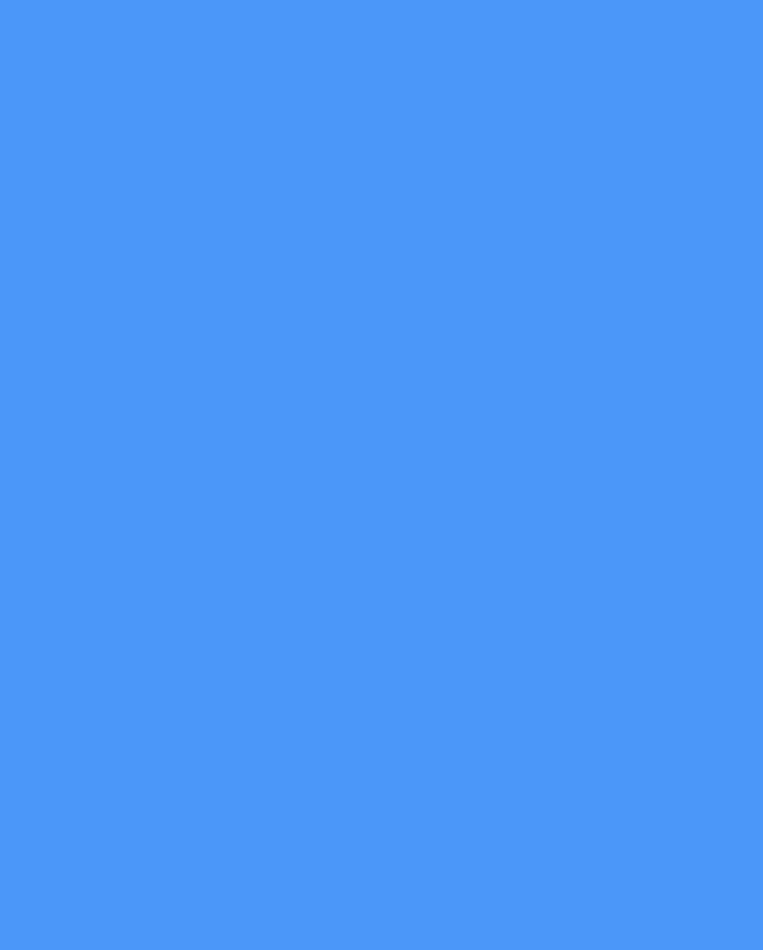
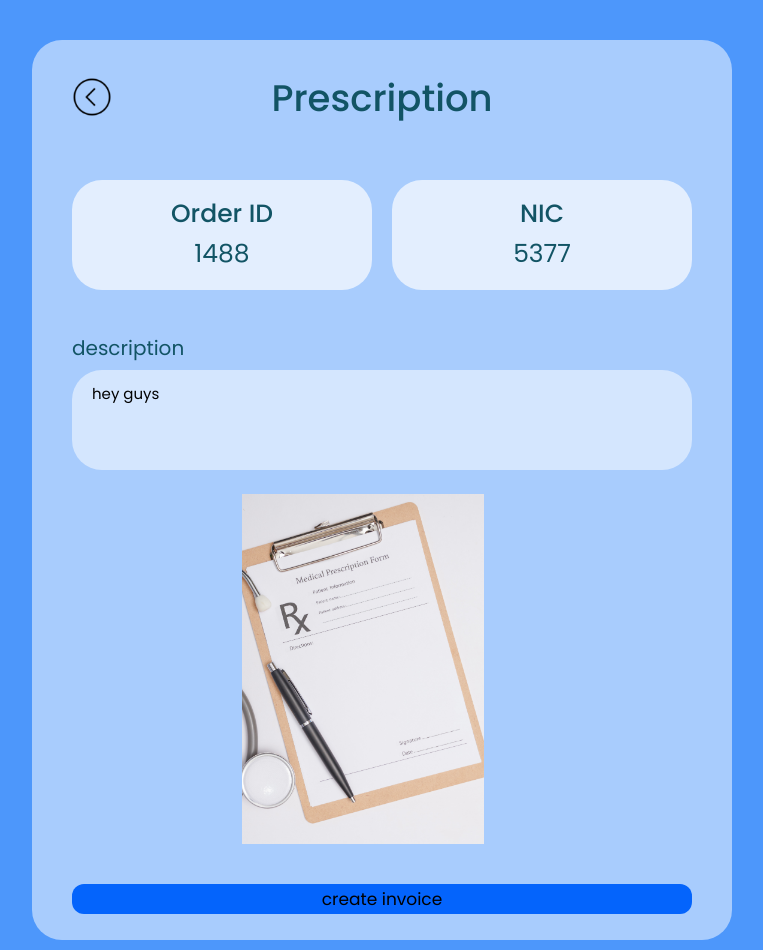
Before and after one commit to Nilaksha00/meditech, a React (Create React App) app: page /view-order in a window 1280 px wide. Shown: the whole page, without its empty margins (258-1021 px from the left). Before the commit the page ends 800 px from the top, so only its background shows below. Built offline with nearby package versions, Linux system fonts and the light colour scheme.

Commit message:
create invoice is partially done. working on navigations

```diff
--- a/src/App.css
+++ b/src/App.css
@@ -341,6 +341,7 @@ thead > tr {
 ::-webkit-scrollbar-thumb {
   background: #125465;
   border-radius: 10px;
+  outline: none;
 }
 
 ::-webkit-scrollbar-thumb:hover {
@@ -480,6 +481,20 @@ thead > tr {
   color: #125465;
 }
 
+.invoice-details-id{
+  position: absolute;
+  left: 30px;
+  right: 30px;
+  top: 55px;
+  font-family: "Poppins", sans-serif;
+  font-style: normal;
+  font-weight: 400;
+  font-size: 25px;
+  line-height: 37px;
+  text-align: center;
+  color: #125465;
+}
+
 .invoice-medicine-form-title {
   position: absolute;
   left: 40px;
@@ -495,7 +510,20 @@ thead > tr {
 
 .invoice-quantity-form-title {
   position: absolute;
-  left: 460px;
+  left: 395px;
+  top: 290px;
+  font-family: "Poppins", sans-serif;
+  font-style: normal;
+  font-weight: 400;
+  font-size: 20px;
+  line-height: 36px;
+  text-align: center;
+  color: #125465;
+}
+
+.invoice-price-form-title {
+  position: absolute;
+  left: 510px;
   top: 290px;
   font-family: "Poppins", sans-serif;
   font-style: normal;
@@ -507,9 +535,9 @@ thead > tr {
 }
 
 .invoice-medicine-form {
-  padding-left: 35px;
+  padding-left: 15px;
   position: absolute;
-  width: 370px;
+  width: 340px;
   height: 35px;
   left: 40px;
   top: 328px;
@@ -523,11 +551,27 @@ thead > tr {
 }
 
 .invoice-quantity-form {
-  padding-left: 35px;
+  padding-left: 15px;
   position: absolute;
-  width: 120px;
+  width: 100px;
   height: 35px;
-  left: 460px;
+  left: 395px;
+  top: 328px;
+  outline: none;
+  border: none;
+  border-radius: 15px;
+  font-family: "Poppins", sans-serif;
+  font-style: normal;
+  font-weight: normal;
+  font-size: 15px;
+}
+
+.invoice-price-form {
+  padding-left: 15px;
+  position: absolute;
+  width: 100px;
+  height: 35px;
+  left: 510px;
   top: 328px;
   outline: none;
   border: none;
@@ -573,13 +617,17 @@ thead > tr {
 }
 
 .invoice-medicine-list-name {
-  width: 350px;
+  width: 360px;
 }
 
 .invoice-medicine-list-qty {
-  width: 150px;
+  width: 80px;
 }
 
+.invoice-medicine-list-price {
+  width: 80px;
+
+}
 .cancel-icon {
   padding-top: 5px;
   width: 20px;
@@ -601,3 +649,62 @@ thead > tr {
   border: none;
   cursor: pointer;
 }
+
+.order-view-desc{
+  width: 620px;
+  height: 100px;
+  margin-left:40px;
+  margin-top:330px;
+  padding: 12px 20px;
+  display: inline-block;
+  background: rgba(255, 255, 255, 0.51);
+  border-radius: 30px;
+  border:0px;
+  box-sizing: border-box;
+  font-family: "Poppins", sans-serif;
+  font-style: normal;
+  font-weight: normal;
+  font-size: 15px;
+  resize: none;
+}
+
+.prescription-image{
+  height: 350px;
+  margin: auto;
+  width: fit-content;
+}
+
+.prescription-image-container{
+  height: 350px;
+  width: fit-content;
+  margin: 20px 210px ;
+}
+
+
+.pre-main-container {
+  position: absolute;
+  margin: auto;
+  width: 700px;
+  height: 900px;
+  right: 80px;
+  left: 80px;
+  top: 40px;
+  background: rgba(255, 255, 255, 0.51);
+  border-radius: 30px;
+}
+
+.pre-submit-button{
+  width: 620px;
+  background-color: #0464fc;
+  font-family: "Poppins", sans-serif;
+  font-weight: normal;
+  font-size: 17px;
+  padding-left: 10px;
+  padding-right: 10px;
+  margin-left: 40px;
+  margin-top: 20px;
+  height: 30px;
+  border-radius: 12px;
+  border: none;
+  cursor: pointer;
+}
--- a/src/App.js
+++ b/src/App.js
@@ -6,7 +6,7 @@ import stock from "./Components/Stock";
 import invoice from "./Components/Invoice";
 import history from "./Components/History";
 import Create_Invoice from "./Components/Create_Invoice";
-import Create_Invoice_Med_Form from "./Components/Create_Invoice_Med_Form";
+import vieworder from './Components/View_Order';
 import { BrowserRouter as Router, Switch, Route } from "react-router-dom";
 
 
@@ -24,7 +24,7 @@ function App() {
 					<Route path='/leaves' component={MainContainer} />
 					<Route path='/salary' component={MainContainer} />
 					<Route path='/create-invoice' component={Create_Invoice} />
-					<Route path='/create-invoice-form' component={Create_Invoice_Med_Form} />
+					<Route path='/view-order' component={vieworder} />
 				</Switch>
 			</div>
 		</Router>
--- a/src/Components/Create_Invoice.js
+++ b/src/Components/Create_Invoice.js
@@ -1,8 +1,112 @@
 import React, {Component} from "react";
 import back from "../Images/back.png"
 import InvoiceMedList from "./Create_Invoice_Med_List"
+import add from "../Images/add_icon.png"
+import axios from './axios';
 
 class Create_Invoice extends Component{
+    constructor(props){
+        super(props);
+
+        this.handleChangeName = this.handleChangeName.bind(this);
+        this.handleChangeQty = this.handleChangeQty.bind(this);
+        this.handleChangePrice = this.handleChangePrice.bind(this);
+        this.handleAdd = this.handleAdd.bind(this);
+        this.deleteItem = this.deleteItem.bind(this);
+
+        this.state ={
+            items:[],
+            currentItem:{
+                name: "",
+                qty:null,
+                price:null,
+                total:0
+            }
+        }
+    }
+
+    //handles changes in text fields
+    handleChangeName = e => {
+         this.setState({
+            name:e.target.value
+        });
+    };
+
+    handleChangeQty = e => {
+        this.setState({
+            qty:e.target.value
+        });
+    };
+
+    handleChangePrice = e => {
+        this.setState({
+            price:e.target.value
+        });
+
+        this.setState({currentItem:{
+            name:this.state.name,
+            qty:this.state.qty,
+            price:e.target.value,
+            total:this.state.qty *  e.target.value
+        }});
+    };
+
+    //handles when pressing add button
+    handleAdd = e => {
+        e.preventDefault();
+
+        const newItem = this.state.currentItem;
+        if(newItem.name!==""){
+            const newItems=[...this.state.items, newItem];
+            this.setState({
+                items:newItems,
+            });
+        };
+
+        const id = Math.floor(Math.random() * 1000);
+
+        const medItem = {
+            id: Math.floor(Math.random() * 10000),
+            invoiceID: id,
+            med_name:this.state.name,
+            quantity:this.state.qty,
+            total:this.state.qty * this.state.price
+        }
+
+        axios.post('/invoice/med', medItem)
+        .then(res => console.log(res.data))
+
+        this.setState({
+                name:"",
+                qty:"",
+                price:""
+            })
+    }
+
+    //handles deleting items
+    deleteItem(name){
+      const filteredItems = this.state.items.filter(item => item.name !== name);
+
+        this.setState({
+           items:filteredItems
+        })
+    };
+
+    submitInvoice = e => {
+        e.preventDefault();
+
+        const invoice = {
+            id: Math.floor(Math.random() * 10000),
+            NIC:2009032,
+            invoiceID: 77,
+            order_id:23,
+            amount:78,
+        }
+
+        axios.post('/invoice', invoice)
+        .then(res => console.log(res.data))
+    }
+
     render(){
         return (
         <div style={{height: "950px"}}>
@@ -11,21 +115,50 @@ class Create_Invoice extends Component{
                 <p className="create-invoice-title">Create Invoice</p>
                 <div className="invoice-details-container1">
                     <p className="invoice-details-title">Order ID</p>
+                    <p className="invoice-details-id">{Math.floor(Math.random() * 10000)}</p>
                 </div>
                 <div className="invoice-details-container2">
                     <p className="invoice-details-title">Amount</p>
+                    <p className="invoice-details-id">{Math.floor(Math.random() * 10000)}</p>
                 </div>
 
-                <p className="invoice-medicine-form-title">Medicine</p>
-                <p className="invoice-quantity-form-title">Quantity</p>
+                <p className="invoice-medicine-form-title">medicine</p>
+                <p className="invoice-quantity-form-title">quantity</p>
+                <p className="invoice-price-form-title">price</p>
 
-                <InvoiceMedList/>
+                <form >
+                    <input
+                        type="text"
+                        className="invoice-medicine-form"
+                        value={this.state.name}
+                        name="medName"
+                        onChange={this.handleChangeName}
+                    />
+                    <input
+                        type="number"
+                        className="invoice-quantity-form"
+                        value={this.state.qty}
+                        name="medQty"
+                        onChange={this.handleChangeQty}
+                    />
+                    <input
+                        type="number"
+                        className="invoice-price-form"
+                        value={this.state.price}
+                        name="medPrice"
+                        onChange={this.handleChangePrice}
+                    />
 
-                <button type="submit" className="invoice-submit-button">submit</button>
+                    <input type="image" src={add} className="add-icon" alt="meditech-add-icon" onClick={this.handleAdd}/>
+                </form>
+
+                <InvoiceMedList
+                    items = {this.state.items}
+                    deleteItem = {this.deleteItem}
+                />
+                <button type="submit" className="invoice-submit-button" onClick={this.submitInvoice}>submit</button>
             </div>
-
         </div>
-
     )}
 }
 
--- a/src/Components/Create_Invoice_Med_List.js
+++ b/src/Components/Create_Invoice_Med_List.js
@@ -1,38 +1,27 @@
-import React, {useState} from 'react'
-import MedForm from './Create_Invoice_Med_Form'
+import React from 'react'
 import cancel from "../Images/cancel-icon.png"
 
-function Create_Invoice_Med_List() {
-    const {meds, setMed}= useState([]);
+function Create_Invoice_Med_List(props) {
 
-    const removeMed = name => {
-        const removedArr = [...meds].filter(med => med.name !== name);
-
-        setMed(removedArr);
-      };
-
-    function addMed(med) {
-
-        if(!med.medName || /^\s*$/.test(med.medName)){
-             return
-        }
-        setMed([med,...meds]);
-        console.log(meds);
-    }
+   const items = props.items;
+   const listItems = items.map(items =>{
+        return(
+            <tr  key={items.name} className="invoice-medicine-list">
+                <td className="invoice-medicine-list-name"><p >{items.name}</p></td>
+                <td className="invoice-medicine-list-qty"><p>{items.qty}</p></td>
+                <td className="invoice-medicine-list-price"><p>{items.price}</p></td>
+                <td>
+                <input type="image" src={cancel} className="cancel-icon" alt="meditech-cancel-icon" onClick = { () => props.deleteItem(items.name)}/></td>
+            </tr>
+        )
+   })
 
     return(
         <div>
-        <MedForm
-        onClick={addMed}/>
         <div className="invoice-medicine-list-container">
         <div className="invoice-medicine-list-scroll">
             <table>
-                <tr className="invoice-medicine-list">
-                    <td className="invoice-medicine-list-name" ><p >{meds}</p></td>
-                    {/* <td className="invoice-medicine-list-qty"><p>{meds}</p></td> */}
-                    <td><input type="image" src={cancel} className="cancel-icon" alt="meditech-cancel-icon" onClick={()=> removeMed(meds.medName)}/></td>
-                </tr>
-
+                {listItems}
             </table>
         </div>
         </div>
--- /dev/null
+++ b/src/Components/View_Order.js
@@ -0,0 +1,32 @@
+import React from 'react'
+import { Link } from "react-router-dom";
+import back from "../Images/back.png"
+import pre from "../Images/sample_prescription.jpg"
+
+function View_Order (){
+    return (
+        <div style={{height: "950px"}}>
+            <div className="pre-main-container">
+                <input type="image" src={back} className="back-icon" alt="meditech-back-icon"/>
+                <p className="create-invoice-title">Prescription</p>
+                <div className="invoice-details-container1">
+                    <p className="invoice-details-title">Order ID</p>
+                    <p className="invoice-details-id">{Math.floor(Math.random() * 10000)}</p>
+                </div>
+                <div className="invoice-details-container2">
+                    <p className="invoice-details-title">NIC</p>
+                    <p className="invoice-details-id">{Math.floor(Math.random() * 10000)}</p>
+                </div>
+
+                <p className="invoice-medicine-form-title">description</p>
+                <textarea className="order-view-desc" value="hey guys " readonly/>
+
+                <div className="prescription-image-container"><img className="prescription-image" src={pre} alt="sample prescription"/></div>
+
+                <Link to="/create-invoice" ><button className="pre-submit-button">create invoice</button></Link>
+            </div>
+        </div>
+    )
+}
+
+export default View_Order
--- a/src/Components/axios.js
+++ b/src/Components/axios.js
@@ -1,7 +1,7 @@
 import axios from 'axios';
 
 const instance = axios.create({
-    baseURL: 'http://localhost:3082/',
+    baseURL: 'http://localhost:3083/',
     headers: {
         'Access-Control-Allow-Origin': '*'
     }
```
Also changed, not shown: src/Components/Create_Invoice_Med_Form.js (deleted, +0 -72 lines), src/Components/OrdersList.js (+3 -4 lines), src/Images/sample_prescription.jpg (added).
